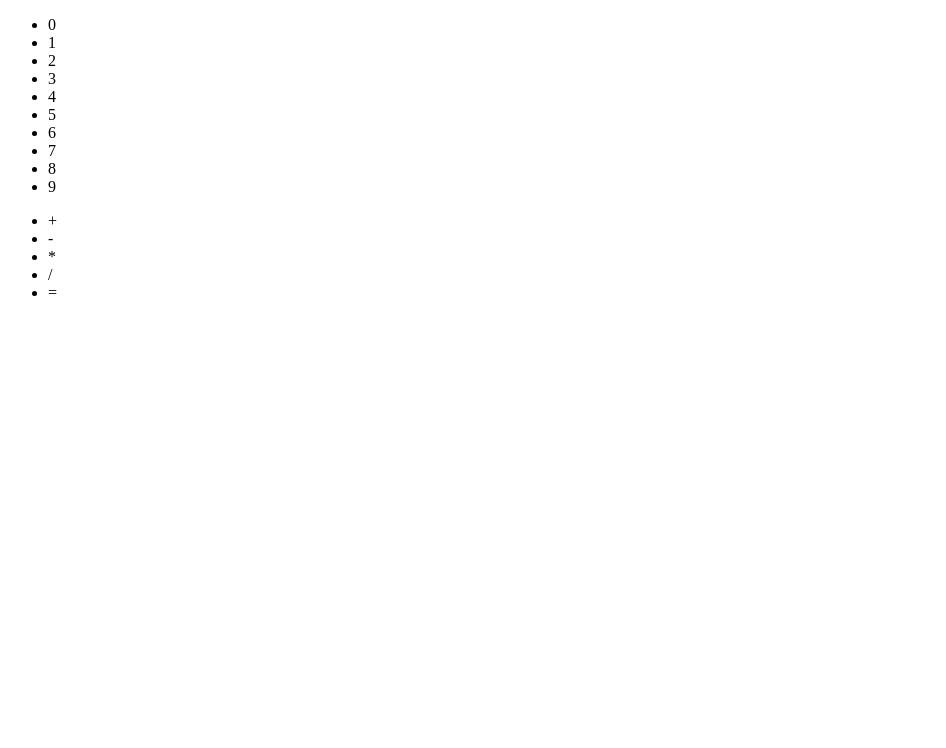
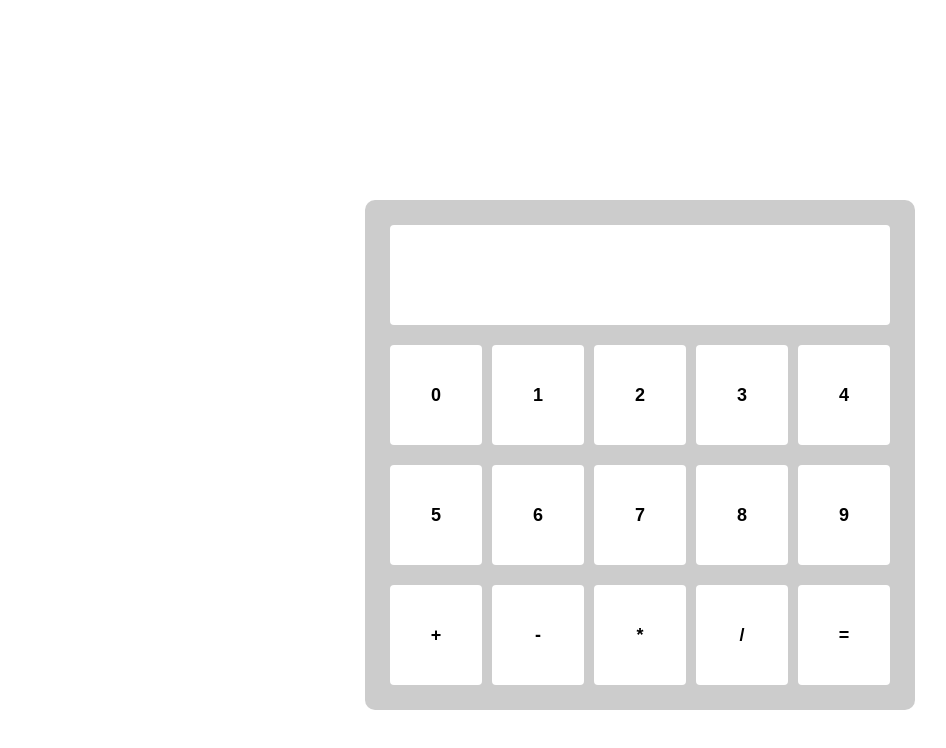
Before and after one commit to stefanbehr/calculator, a plain HTML site: page index.html in a window 1280 px wide. Shown: the whole page, without its empty margins (0-946 px from the left). Drawn offline with nearby package versions, Linux system fonts and the light colour scheme.

Commit message:
All CSS and HTML pretty much done. On to jQuery in a moment.

```diff
--- a/css/main.css
+++ b/css/main.css
@@ -0,0 +1,61 @@
+body, div, ul, li {
+	padding: 0;
+	margin: 0;
+}
+
+body {
+	font-size: 18px;
+	line-height: 18px;
+	font-family: sans-serif;
+	font-weight: bold;
+}
+
+#main, #display, #buttons, #buttons > div {
+	width: 500px;
+}
+
+#display, #digits {
+	margin-bottom: 20px;
+}
+
+#display, #operators {
+	height: 100px;
+}
+
+#display {
+	background-color: #fff;
+	border-radius: 4px;
+}
+
+#digits {
+	height: 220px;
+}
+
+#main {
+	background-color: #ccc;
+	height: 460px;
+	padding: 25px;
+	margin: 200px auto;
+	border-radius: 10px;
+}
+
+li {
+	list-style: none;
+	display: inline-block;
+	float: left;
+	margin-left: 10px;
+	padding: 41px 0;
+	width: 92px;
+	height: 18px;
+	text-align: center;
+	border-radius: 4px;
+	background-color: white;
+}
+
+li#zero, li#five, li#add {
+	margin: 0;
+}
+
+li#zero, li#one, li#two, li#three, li#four {
+	margin-bottom: 20px;
+}
--- a/index.html
+++ b/index.html
@@ -14,32 +14,32 @@
 
 <body>
 
-	<div id="main" class="container">
+	<div id="main">
 		<div id="calculator">
-			<div class="container">
+			<div id="display">
 			</div>
 			<div id="buttons">
 				<div id="digits">
 					<ul>
-						<li class="digit">0</li>
-						<li class="digit">1</li>
-						<li class="digit">2</li>
-						<li class="digit">3</li>
-						<li class="digit">4</li>
-						<li class="digit">5</li>
-						<li class="digit">6</li>
-						<li class="digit">7</li>
-						<li class="digit">8</li>
-						<li class="digit">9</li>
+						<li id="zero" class="digit">0</li>
+						<li id="one" class="digit">1</li>
+						<li id="two" class="digit">2</li>
+						<li id="three" class="digit">3</li>
+						<li id="four" class="digit">4</li>
+						<li id="five" class="digit">5</li>
+						<li id="six" class="digit">6</li>
+						<li id="seven" class="digit">7</li>
+						<li id="eight" class="digit">8</li>
+						<li id="nine" class="digit">9</li>
 					</ul>
 				</div>
 				<div id="operators">
 					<ul>
-						<li class="operator">+</li>
-						<li class="operator">-</li>
-						<li class="operator">*</li>
-						<li class="operator">/</li>
-						<li class="operator">=</li>
+						<li id="add" class="operator">+</li>
+						<li id="sub" class="operator">-</li>
+						<li id="mul" class="operator">*</li>
+						<li id="div" class="operator">/</li>
+						<li id="eq" class="operator">=</li>
 					</ul>
 				</div>
 			</div>
```
